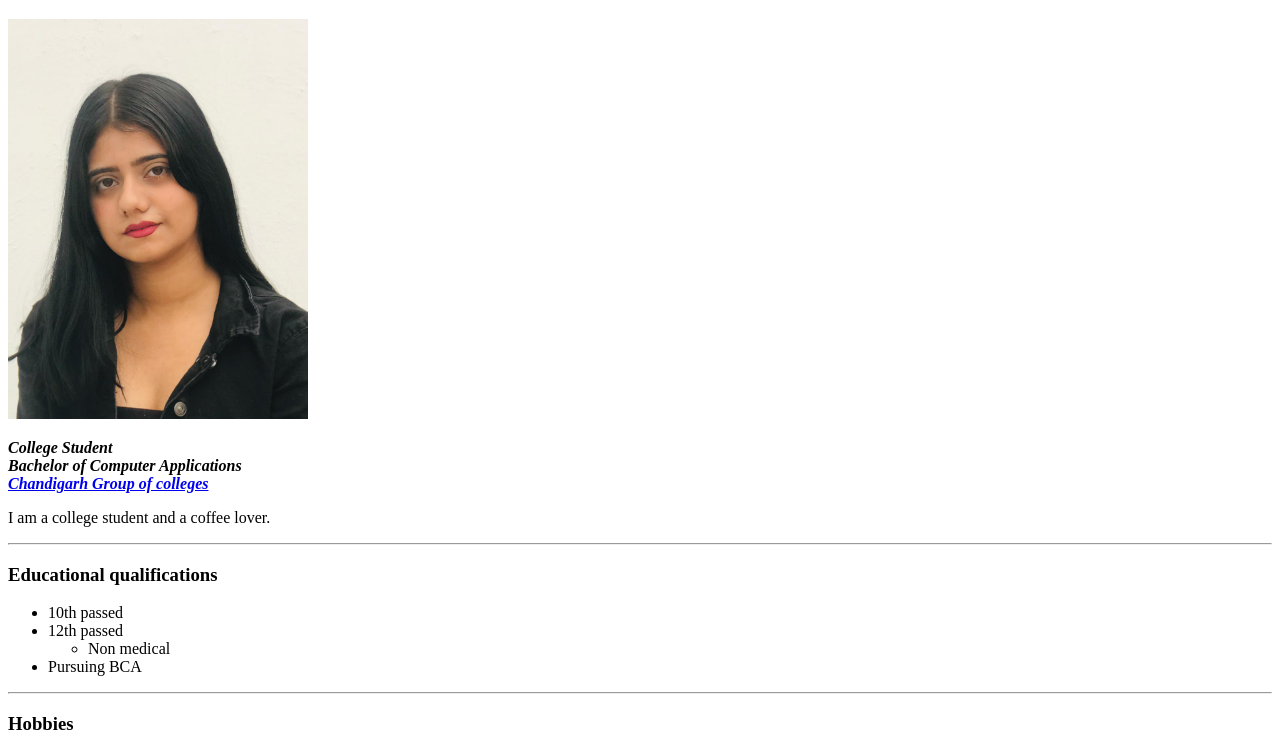
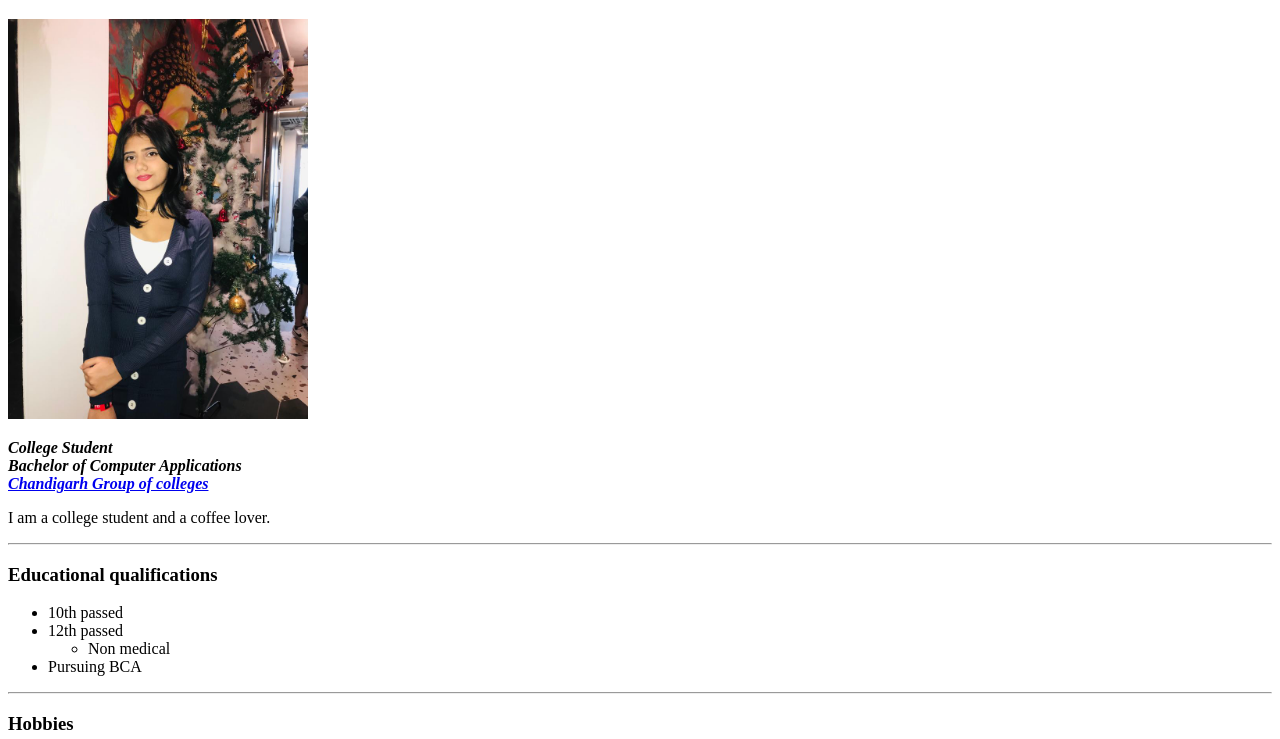
Before and after one commit to muskanjh25/cv, a plain HTML site: page index.html in a window 1280 px wide. Shown: the part 61-800 px from the top of the page. Drawn offline with Linux system fonts and the light colour scheme; files whose address does not match are found by name.

Commit message:
Add files via upload

```diff
--- a/index.html
+++ b/index.html
@@ -8,7 +8,7 @@
 
 <body>
     <h1>Muskan</h1>
-    <img src="C:\Users\mohali\OneDrive\Desktop\New folder\7248f680-f927-4dfd-973b-10a96d92feb0.jfif" alt="muskan profile picture" height="400">
+    <img src="C:\Users\mohali\OneDrive\Desktop\New folder\Challenge\aedf05b3-207c-4e03-a41c-14a6768f4912.jfif" alt="muskan profile picture" height="400">
     <p><em><strong>College Student<br> Bachelor of Computer Applications<br><a href="https://www.cgc.edu.in/">Chandigarh Group of colleges</a></strong> </em> </p>
    <p>I am a college student and a coffee lover.</p>
     <hr>
```
Also changed, not shown: Challenge/aedf05b3-207c-4e03-a41c-14a6768f4912.jfif (added).
